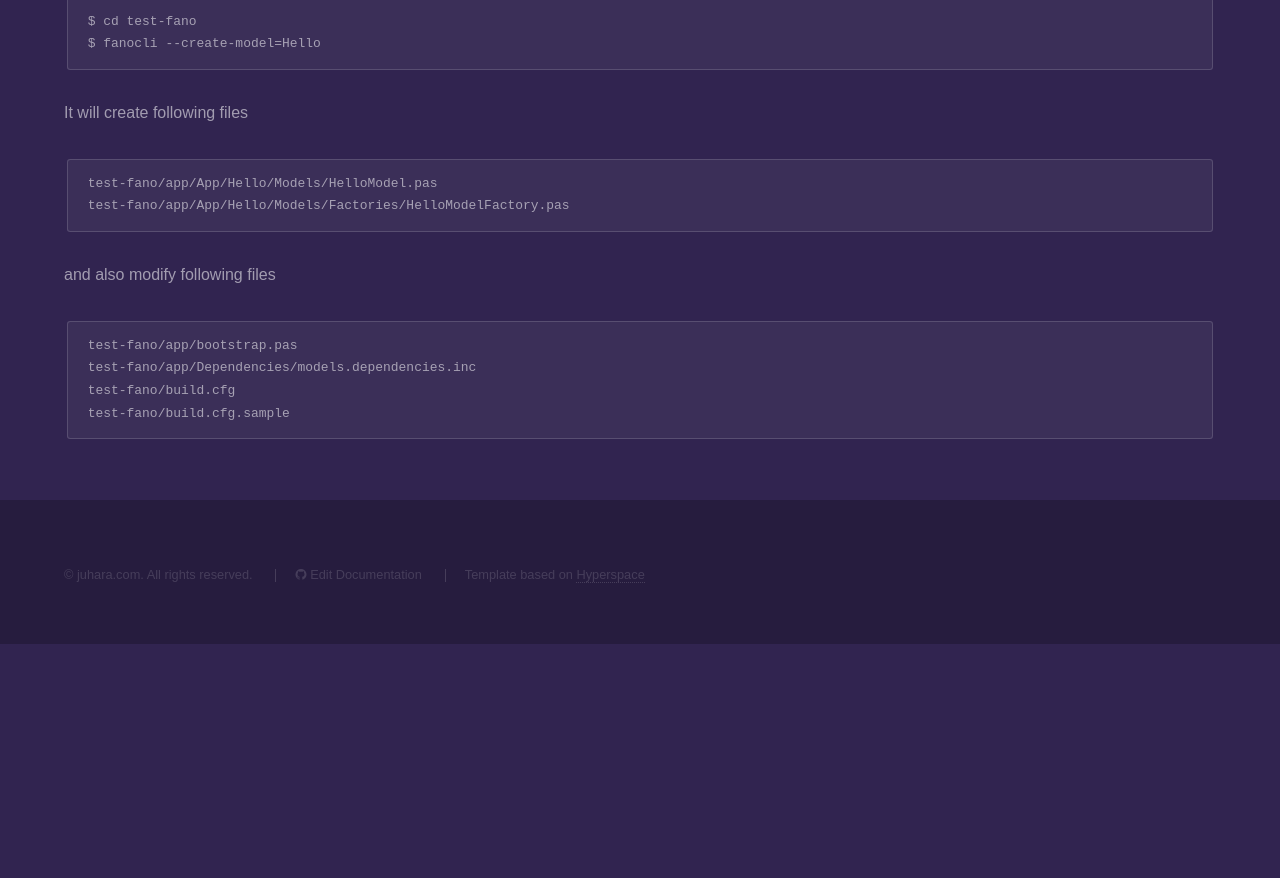
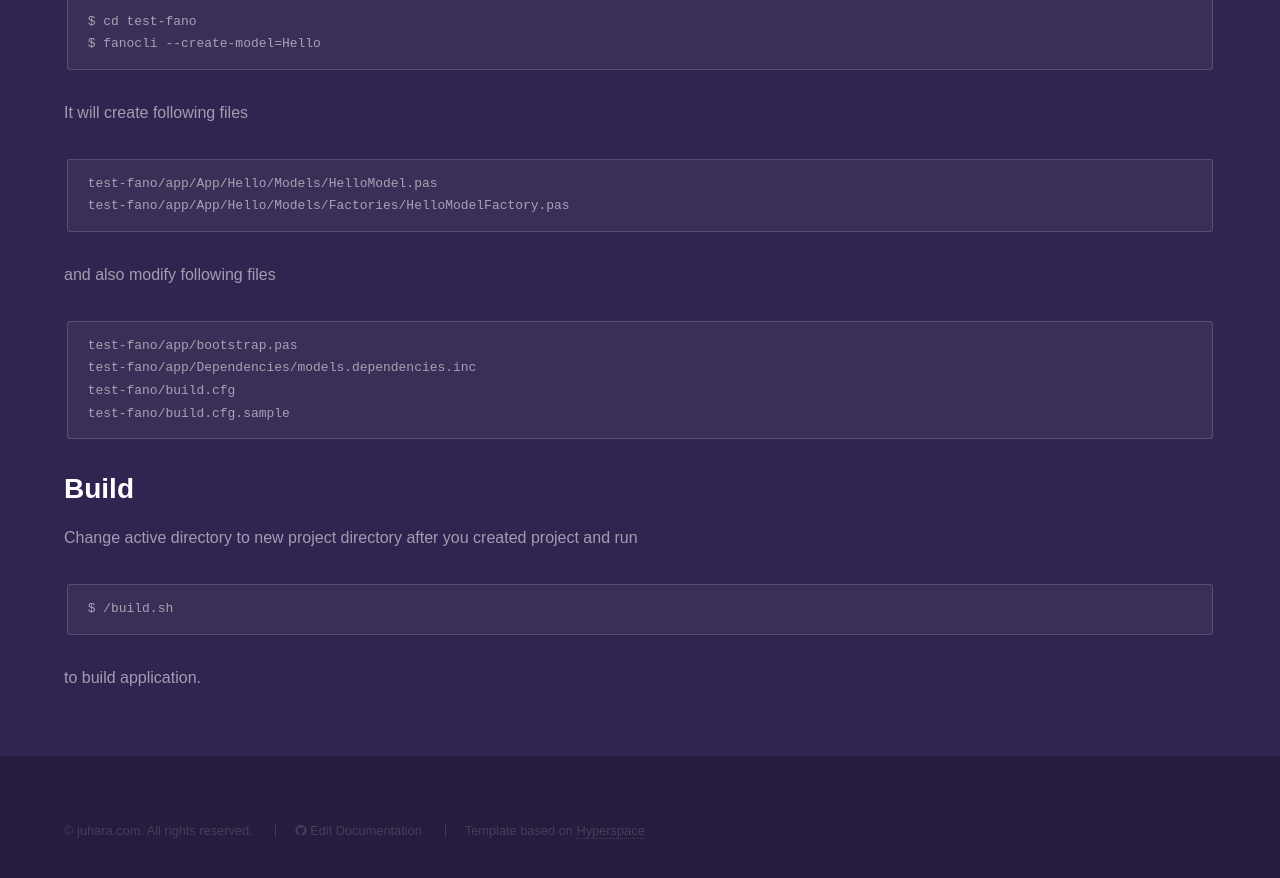
Before and after one commit to fanoframework/fanoframework.github.io, a Jekyll site: the page built from scaffolding-with-fano-cli/index.md, in a window 1280 px wide and 900 px high, scrolled down 3672 px. Shown: the top 878 px of the window. Built offline with Jekyll 4.4.1, drawn with Linux system fonts in a browser that asks for light colours; our own code applies the rules of GitHub Pages for plain Markdown files; before the commit the page ends 4316 px from its top, so only the background shows below that.

Commit message:
add content to run build script

````diff
--- a/scaffolding-with-fano-cli/index.md
+++ b/scaffolding-with-fano-cli/index.md
@@ -162,3 +162,13 @@ test-fano/app/Dependencies/models.dependencies.inc
 test-fano/build.cfg
 test-fano/build.cfg.sample
 ```
+
+## Build
+
+Change active directory to new project directory after you created project and run
+
+```
+$ /build.sh
+```
+
+to build application.
````
